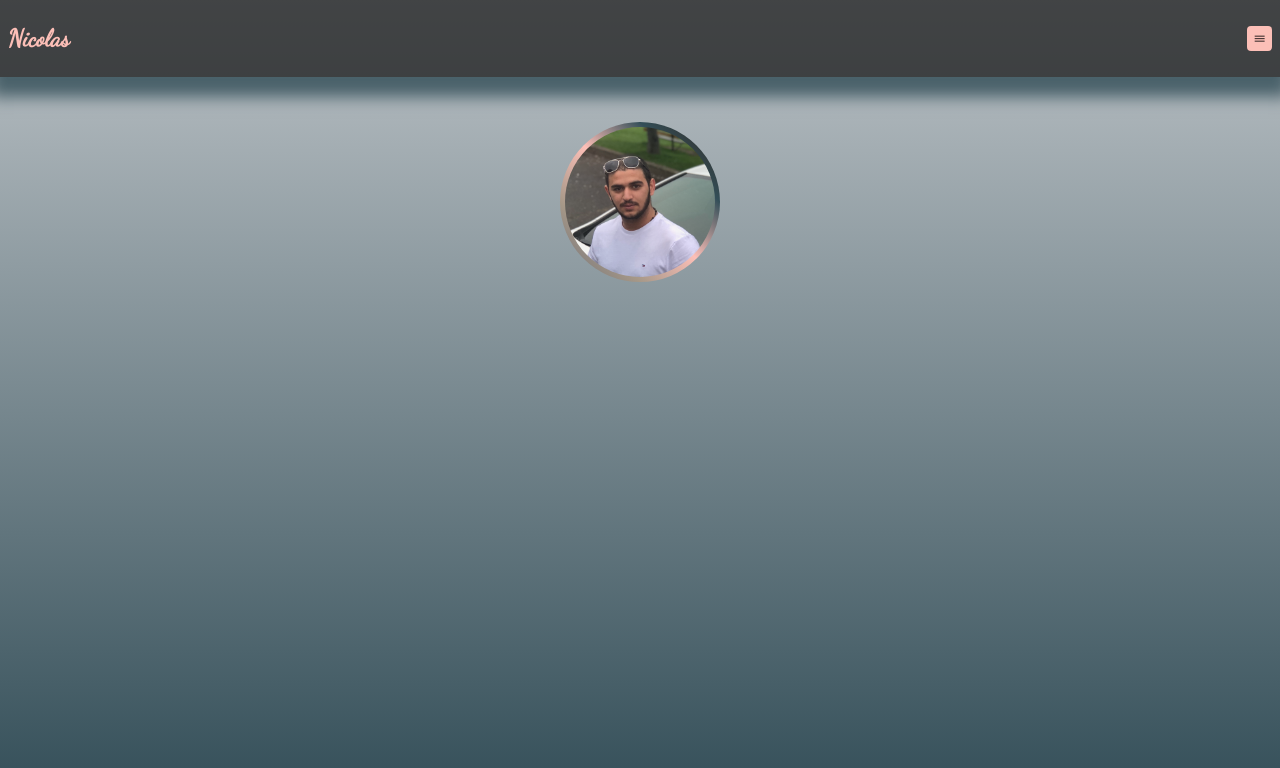
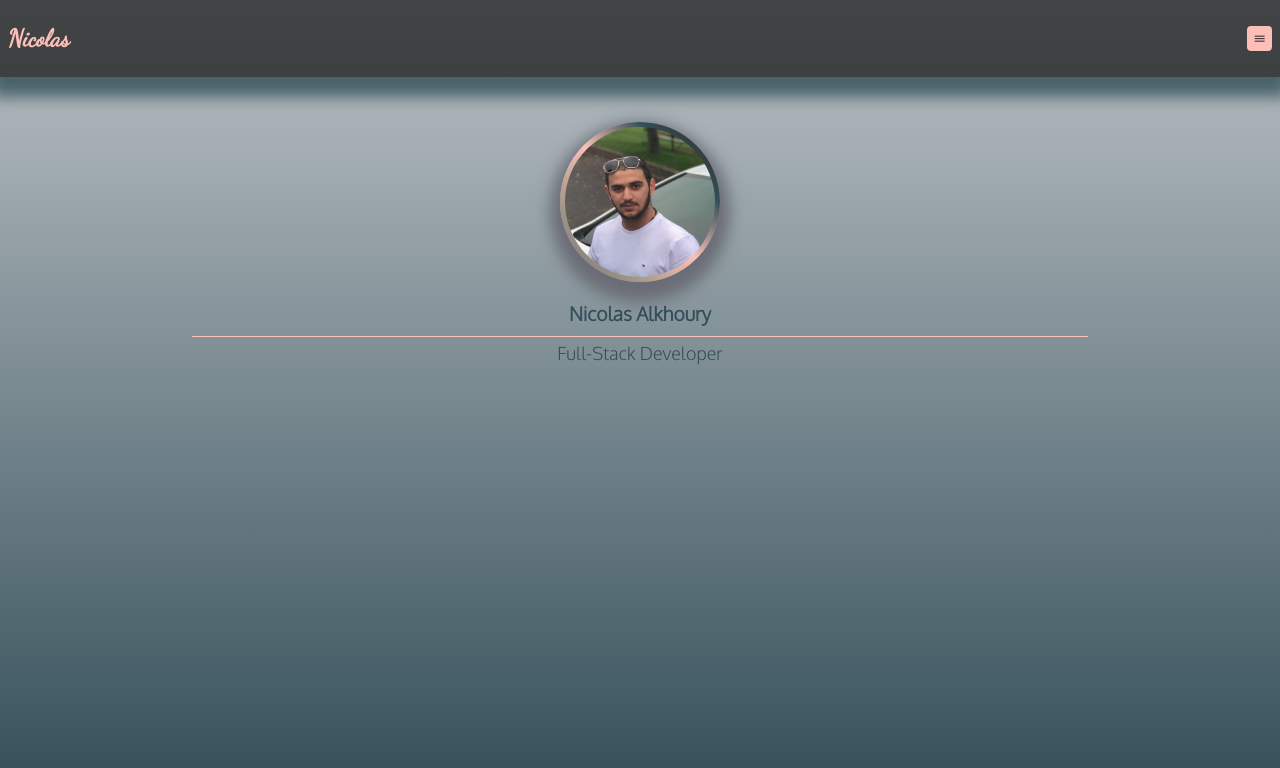
Before and after one commit to Monsieur-Nico/Monsieur-Nico, a React (Create React App) app in the folder portfolio/: page / in a window 1280 px wide. Shown: the top 768 px of the page. Built offline with nearby package versions, Linux system fonts and the light colour scheme.

Commit message:
Add name and title to hero

```diff
--- a/portfolio/src/Components/Home/_hero.jsx
+++ b/portfolio/src/Components/Home/_hero.jsx
@@ -19,6 +19,8 @@ function Hero() {
             className="heroPicture"
           />
         </div>
+        <p className="heroName">Nicolas Alkhoury</p>
+        <p className="heroTitle">Full-Stack Developer</p>
       </section>
     </Fragment>
   );
--- a/portfolio/src/Components/Style/Home.scss
+++ b/portfolio/src/Components/Style/Home.scss
@@ -12,8 +12,10 @@
     display: flex;
     justify-content: center;
     align-items: center;
+    flex-direction: column;
     width: 100%;
-    height: 250px;
+    height: 300px;
+    margin-top: 25px;
 
     .heroPFP {
       display: flex;
@@ -23,11 +25,34 @@
       height: 160px;
       border-radius: 50%;
       background: palette.$gradient-top-right;
+      box-shadow: 0px 10px 15px 10px palette.$dim-gray;
 
       .heroPicture {
         border-radius: 50%;
         opacity: 90%;
       }
     }
+
+    .heroName {
+      text-align: center;
+      text-decoration: none;
+      font-weight: 800;
+      font-size: larger;
+      color: palette.$charcoal;
+      margin-bottom: 0;
+      width: 70%;
+      padding-bottom: 10px;
+      border-bottom: 0.5px solid palette.$melon;
+    }
+
+    .heroTitle {
+      text-align: center;
+      text-decoration: none;
+      font-weight: 400;
+      font-size: large;
+      color: palette.$charcoal;
+      margin-top: 0;
+      padding-top: 5px;
+    }
   }
 }
```
